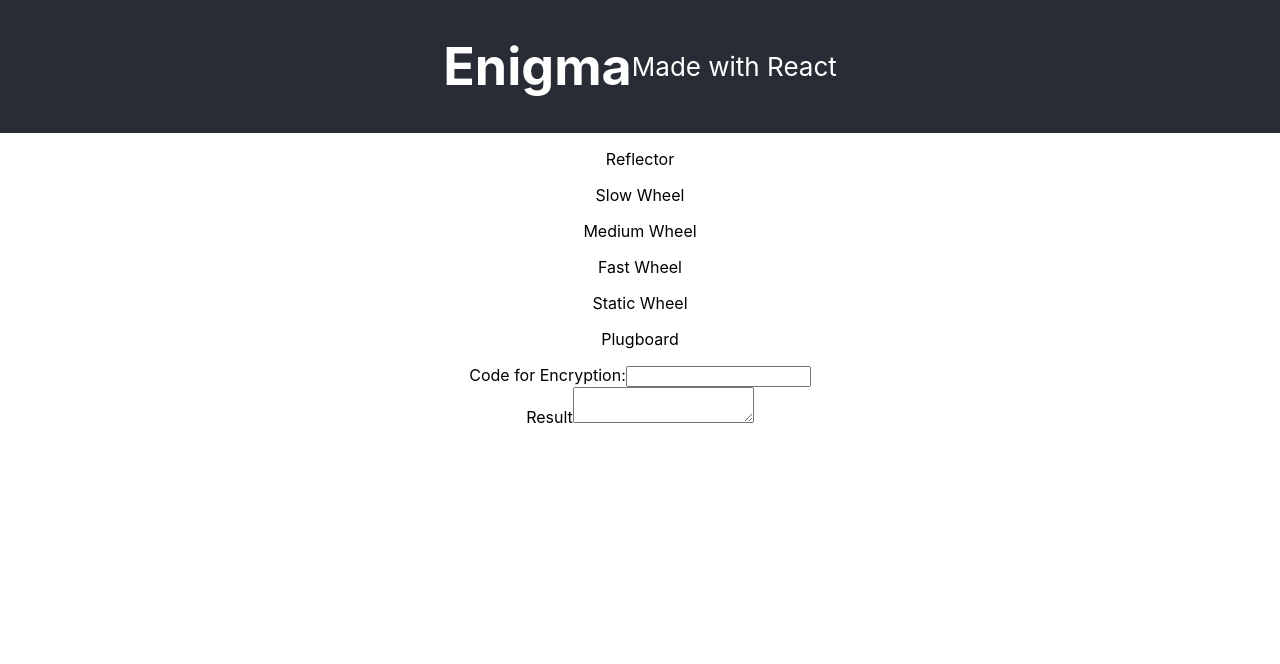
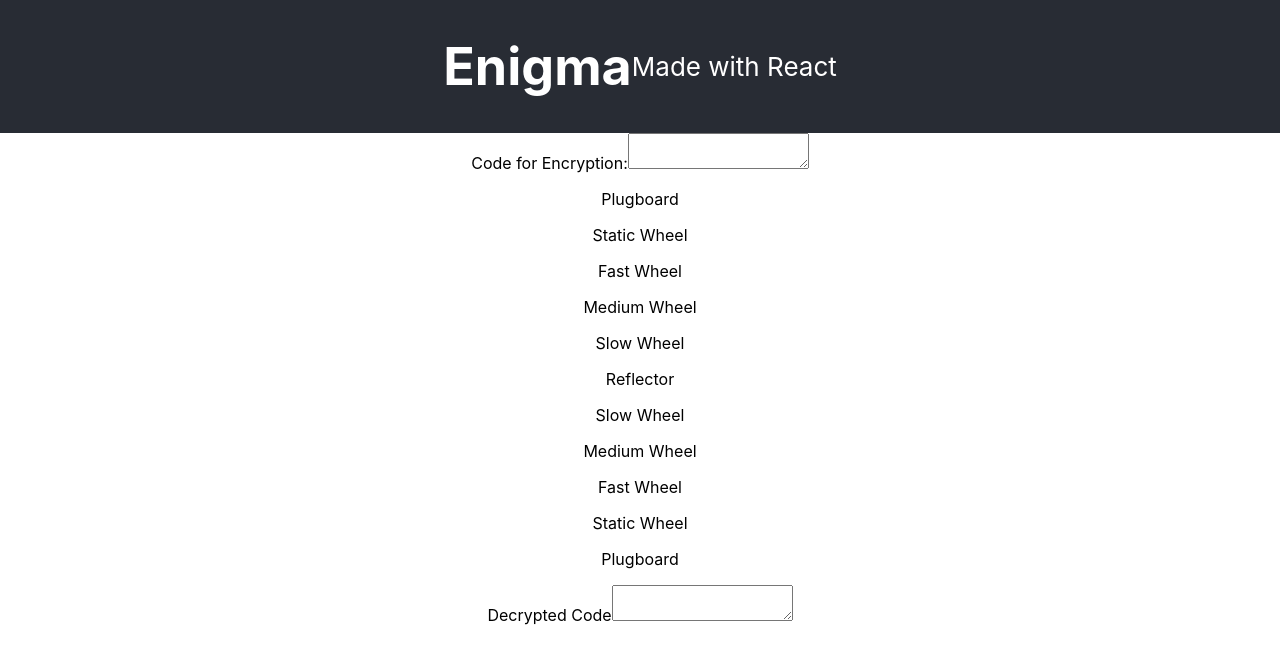
Before and after one commit to aharper8484/enigma-react, a React (Create React App) app: page / in a window 1280 px wide. Shown: the top 664 px of the page. Built offline with nearby package versions, Linux system fonts and the light colour scheme.

Commit message:
small tidy
tidy

```diff
--- a/src/App.js
+++ b/src/App.js
@@ -15,16 +15,21 @@
         <p>Made with React</p>
       </header>
       <div>
+        <InputCode
+          encryptionText={encryption}
+          onChange={(e) => setEncryption(e.target.value)}
+        ></InputCode>
+        <p>Plugboard</p>
+        <p>Static Wheel</p>
+        <p>Fast Wheel</p>
+        <p>Medium Wheel</p>
+        <p>Slow Wheel</p>
         <p>Reflector</p>
         <p>Slow Wheel</p>
         <p>Medium Wheel</p>
         <p>Fast Wheel</p>
         <p>Static Wheel</p>
         <p>Plugboard</p>
-        <InputCode
-          encryptionText={encryption}
-          onChange={(e) => setEncryption(e.target.value)}
-        ></InputCode>
         <OutputCode result={encryption}></OutputCode>
       </div>
     </div>
--- a/src/components/InputCode.js
+++ b/src/components/InputCode.js
@@ -5,7 +5,7 @@
     <div>
       <form>
         <label for="encryption">Code for Encryption:</label>
-        <input
+        <textarea
           type="text"
           id="encryption"
           name="encryption"
--- a/src/components/Outputcode.js
+++ b/src/components/Outputcode.js
@@ -2,7 +2,7 @@
   return (
     <div>
       <form>
-        <label for="decrypted">Result</label>
+        <label for="decrypted">Decrypted Code</label>
         <textarea type="text" id="decrypted" name="decrypted" value={result} />
       </form>
     </div>
```
